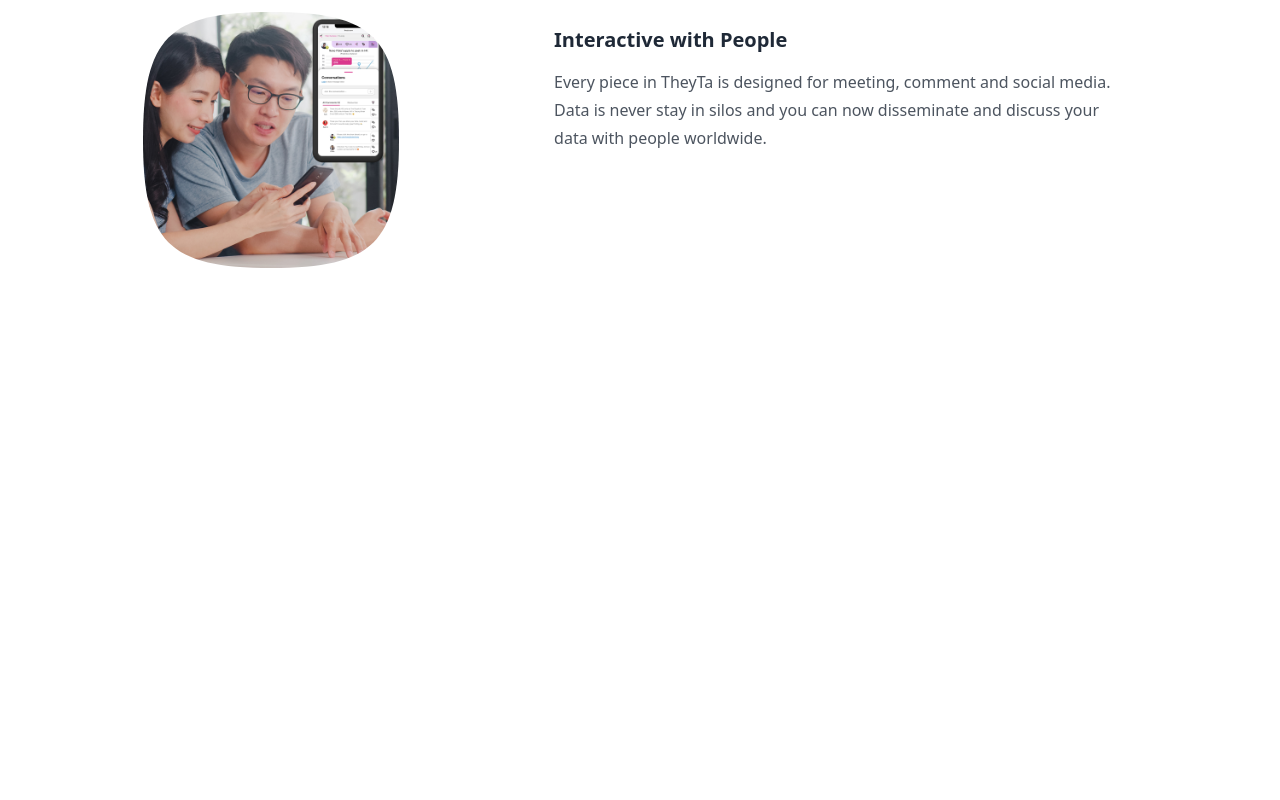
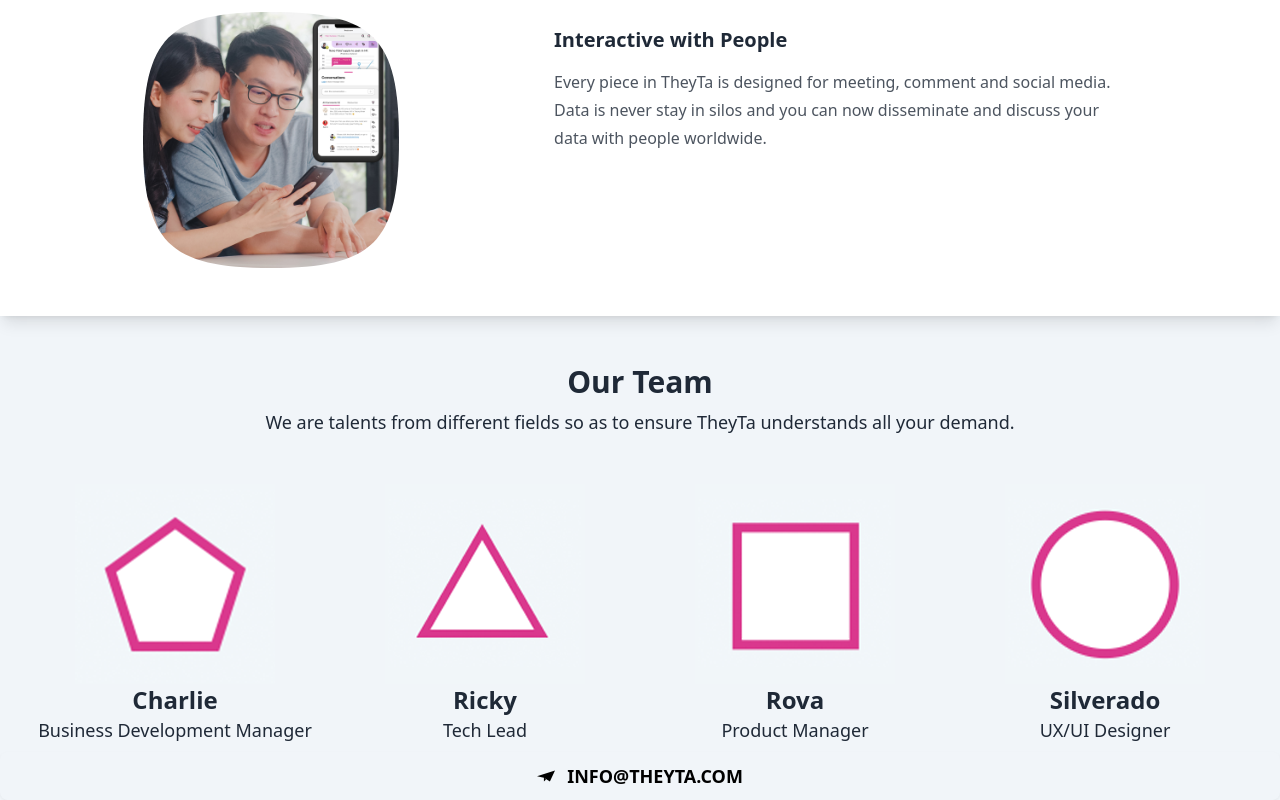
Before and after one commit to Xentisize/theyta_frontend_demo, a React (Create React App) app: page / in a window 1280 px wide. Shown: the part 2026-2826 px from the top of the page. Before the commit the page ends 2342 px from the top, so only its background shows below. Built offline with nearby package versions, Linux system fonts and the light colour scheme.

Commit message:
finished team first draft

```diff
--- a/src/App.js
+++ b/src/App.js
@@ -11,9 +11,9 @@ function App() {
       <NavBar />
       <Hero />
       <Feature />
-      {/*<About />
+
       <Team />
-      <AppDownload />
+      {/* <AppDownload />
       <Footer /> */}
     </>
   )
--- a/src/components/Team.js
+++ b/src/components/Team.js
@@ -1,58 +1,66 @@
-import React from "react"
+import { SiMinutemailer } from "react-icons/si"
 
 const Team = () => {
   return (
-    <div className="container-fluid bg-4 text-center" id="team">
-      {/* <!-- silver: Container makes anything within 1200px --> */}
-      <div className="container">
-        <h2 className="margin">Our Team</h2>
-        <p>
-          Our team is composed of a variety of talents in every field so as to
-          ensure theyta fits every demand from you
-        </p>
-        <br />
-        <div className="row">
-          <div className="col-lg-3 col-md-3 col-sm-3 col-xs-3">
-            <h3>Charlie Poon</h3>
-            <p className="lead">Business Development Manager</p>
-            <img
-              src="img01.jpg"
-              className="img-responsive margin"
-              style={{ width: 100 + "%" }}
-              alt="Image1"
-            />
-          </div>
-          <div className="col-lg-3 col-md-3 col-sm-3 col-xs-3">
-            <h3>Ricky Chan</h3>
-            <p className="lead">Tech Lead</p>
-            <img
-              src="img01.jpg"
-              className="img-responsive margin"
-              style={{ width: 100 + "%" }}
-              alt="Image1"
-            />
-          </div>
-          <div className="col-lg-3 col-md-3 col-sm-3 col-xs-3">
-            <h3>Rova Wong</h3>
-            <p className="lead">Product Manager</p>
-            <img
-              src="img01.jpg"
-              className="img-responsive margin"
-              style={{ width: 100 + "%" }}
-              alt="Image1"
-            />
-          </div>
-          <div className="col-lg-3 col-md-3 col-sm-3 col-xs-3">
-            <h3>Silver Ng</h3>
-            <p className="lead">UX/UI Designer</p>
-            <img
-              src="img01.jpg"
-              className="img-responsive margin"
-              style={{ width: 100 + "%" }}
-              alt="Image1"
-            />
+    <div className="bg-slate-100">
+      <div className="flex flex-row py-12 basis-full">
+        <div className="text-center flex-auto w-full basis-full flex-wrap">
+          <h2 className="font-semibold text-3xl">Our Team</h2>
+          <p className="pt-2 text-lg">We are talents from different fields so as to ensure TheyTa understands all your demand.</p>
+        </div>
+      </div>
+
+      <div className="flex flex-row justify-evenly grow px-5 flex-wrap">
+        <div className="basis-1/2 lg:basis-1/4 items-center">
+          <div className="flex flex-col">
+            <div className="basis-full grow self-center">
+              <img src="/images/profile/character_v01.png" />
+            </div>
+            <div className="text-center">
+              <h3 className="font-semibold text-2xl">Charlie</h3>
+              <p className="text-lg">Business Development Manager</p>
+            </div>
           </div>
         </div>
+        <div className="basis-1/2 lg:basis-1/4">
+        <div className="flex flex-col">
+            <div className="basis-full grow self-center">
+              <img src="/images/profile/character_v02.png" />
+            </div>
+            <div className="text-center">
+              <h3 className="font-semibold text-2xl">Ricky</h3>
+              <p className="text-lg">Tech Lead</p>
+            </div>
+          </div>
+        </div>
+        <div className="basis-1/2 lg:basis-1/4">
+        <div className="flex flex-col">
+            <div className="basis-full grow self-center">
+              <img src="/images/profile/character_v03.png" />
+            </div>
+            <div className="text-center">
+              <h3 className="font-semibold text-2xl">Rova</h3>
+              <p className="text-lg">Product Manager</p>
+            </div>
+          </div>
+        </div>
+        <div className="basis-1/2 lg:basis-1/4">
+        <div className="flex flex-col">
+            <div className="basis-full grow self-center">
+              <img src="/images/profile/character_v04.png" />
+            </div>
+            <div className="text-center">
+              <h3 className="font-semibold text-2xl">Silverado</h3>
+              <p className="text-lg">UX/UI Designer</p>
+            </div>
+          </div>
+        </div>
+      </div>
+
+      <div className="flex pt-2">
+        <a className="btn gap-3 drop-shadow-sm border-none basis-full text-lg nd:text-2xl bg-slate-100 hover:bg-slate-200 text-black" href="mailto:info@theyta.com">
+          <SiMinutemailer />info@theyta.com
+        </a>
       </div>
     </div>
   )
```
